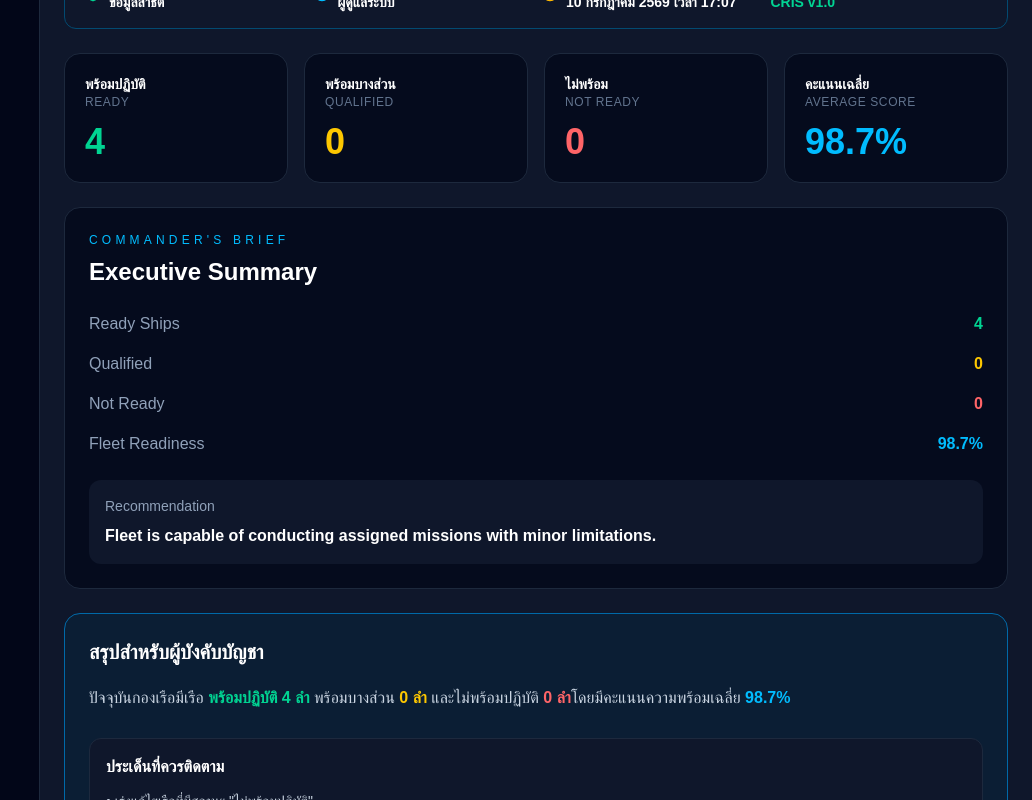
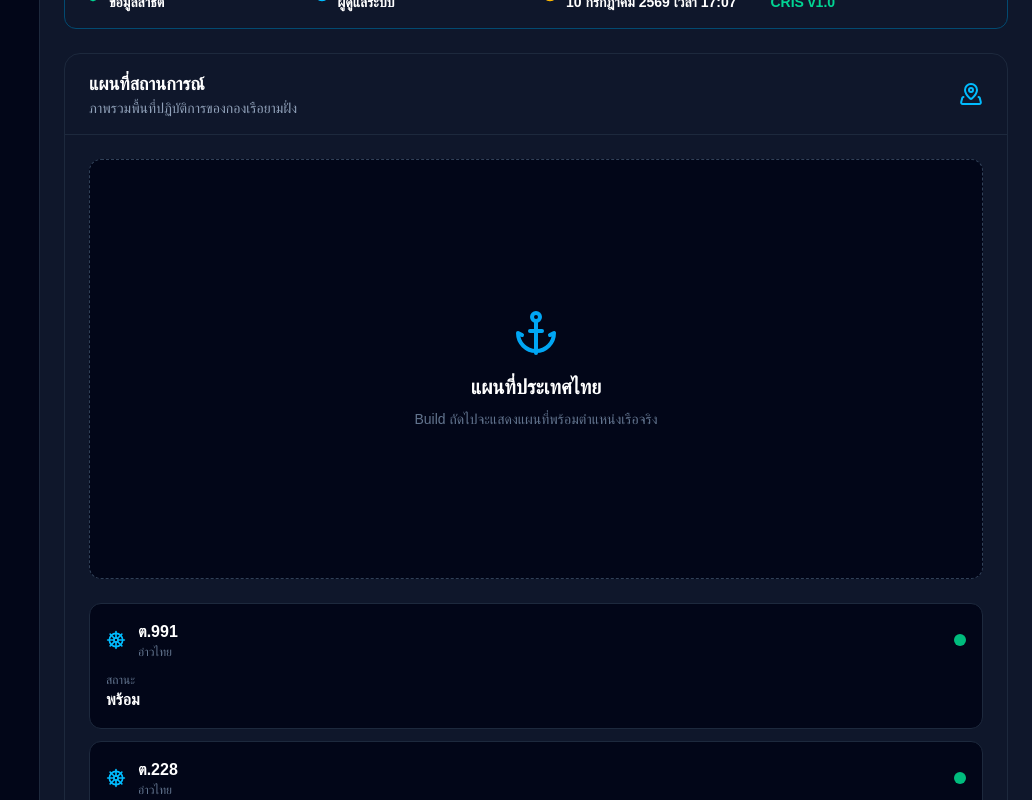
Before and after one commit to peerawatsuwa-tech/cris-gyf, a React (Vite) app: page / in a window 1280 px wide. Shown: the part 440-1240 px from the top of the page, without its empty margins (248-1280 px from the left). Built offline with nearby package versions, Linux system fonts and the light colour scheme; a web font is replaced by a local one.

Commit message:
feat: เพิ่มแผนที่สถานการณ์

```diff
--- /dev/null
+++ b/src/components/command/OperationalMap.tsx
@@ -0,0 +1,159 @@
+import {
+  ShipWheel,
+  Anchor,
+  MapPinned,
+} from "lucide-react";
+
+const ships = [
+  {
+    name: "ต.991",
+    area: "อ่าวไทย",
+    status: "พร้อม",
+    color: "bg-emerald-500",
+  },
+  {
+    name: "ต.228",
+    area: "อ่าวไทย",
+    status: "พร้อม",
+    color: "bg-emerald-500",
+  },
+  {
+    name: "ต.235",
+    area: "อ่าวไทย",
+    status: "พร้อมจำกัด",
+    color: "bg-amber-500",
+  },
+  {
+    name: "ต.113",
+    area: "อ่าวไทย",
+    status: "ซ่อมทำ",
+    color: "bg-orange-500",
+  },
+  {
+    name: "ต.992",
+    area: "อ่าวไทย",
+    status: "ระงับใช้",
+    color: "bg-red-600",
+  },
+];
+
+export default function OperationalMap() {
+  return (
+    <div className="rounded-2xl border border-slate-800 bg-slate-900">
+
+      <div className="flex items-center justify-between border-b border-slate-800 px-6 py-4">
+
+        <div>
+
+          <h2 className="text-lg font-bold text-white">
+
+            แผนที่สถานการณ์
+
+          </h2>
+
+          <p className="text-sm text-slate-400">
+
+            ภาพรวมพื้นที่ปฏิบัติการของกองเรือยามฝั่ง
+
+          </p>
+
+        </div>
+
+        <MapPinned className="h-6 w-6 text-sky-400" />
+
+      </div>
+
+      <div className="grid gap-6 p-6 lg:grid-cols-[2fr,1fr]">
+
+        {/* Map */}
+
+        <div className="flex min-h-[420px] items-center justify-center rounded-xl border border-dashed border-slate-700 bg-slate-950">
+
+          <div className="text-center">
+
+            <Anchor className="mx-auto mb-4 h-12 w-12 text-sky-500" />
+
+            <h3 className="text-xl font-bold text-white">
+
+              แผนที่ประเทศไทย
+
+            </h3>
+
+            <p className="mt-2 text-sm text-slate-500">
+
+              Build ถัดไปจะแสดงแผนที่พร้อมตำแหน่งเรือจริง
+
+            </p>
+
+          </div>
+
+        </div>
+
+        {/* Fleet */}
+
+        <div className="space-y-3">
+
+          {ships.map((ship) => (
+
+            <div
+              key={ship.name}
+              className="rounded-xl border border-slate-800 bg-slate-950 p-4 transition hover:border-sky-700"
+            >
+
+              <div className="flex items-center justify-between">
+
+                <div className="flex items-center gap-3">
+
+                  <ShipWheel className="h-5 w-5 text-sky-400" />
+
+                  <div>
+
+                    <p className="font-semibold text-white">
+
+                      {ship.name}
+
+                    </p>
+
+                    <p className="text-xs text-slate-500">
+
+                      {ship.area}
+
+                    </p>
+
+                  </div>
+
+                </div>
+
+                <span
+                  className={`h-3 w-3 rounded-full ${ship.color}`}
+                />
+
+              </div>
+
+              <div className="mt-3">
+
+                <p className="text-xs text-slate-500">
+
+                  สถานะ
+
+                </p>
+
+                <p className="font-semibold text-white">
+
+                  {ship.status}
+
+                </p>
+
+              </div>
+
+            </div>
+
+          ))}
+
+        </div>
+
+      </div>
+
+    </div>
+  );
+}
--- a/src/pages/CommandCenter/CommandCenterPage.tsx
+++ b/src/pages/CommandCenter/CommandCenterPage.tsx
@@ -5,6 +5,7 @@ import CommanderExecutiveBrief from "@/components/command/cards/CommanderExecuti
 import CommanderBrief from "@/components/command/cards/CommanderBrief";
 import CommandGrid from "@/components/command/layout/CommandGrid";
 import SecurityBanner from "@/components/common/SecurityBanner";
+import OperationalMap from "@/components/command/OperationalMap";
 
 export default function CommandCenterPage() {
   return (
@@ -12,6 +13,8 @@ export default function CommandCenterPage() {
 
       <div className="space-y-6">
         <SecurityBanner />
+
+        <OperationalMap />
 
         <CommanderStatusBar />
 
```
